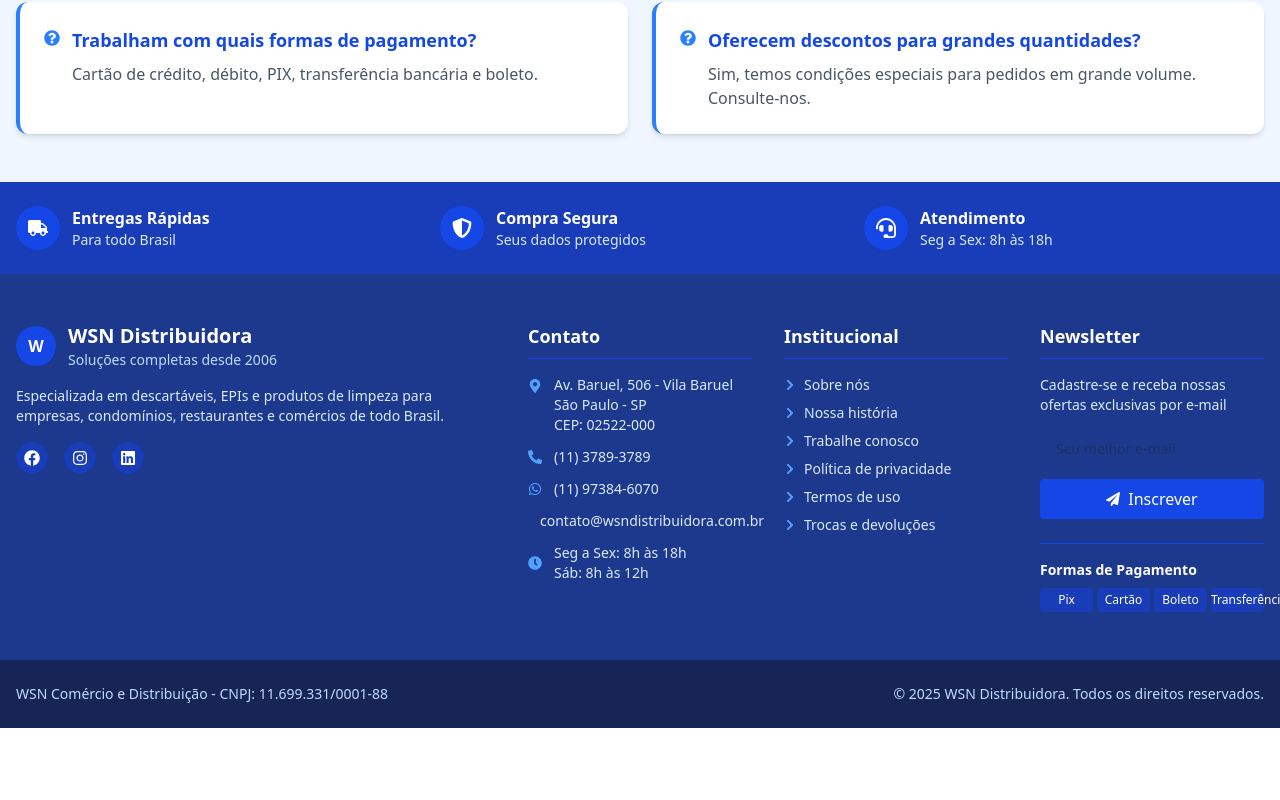
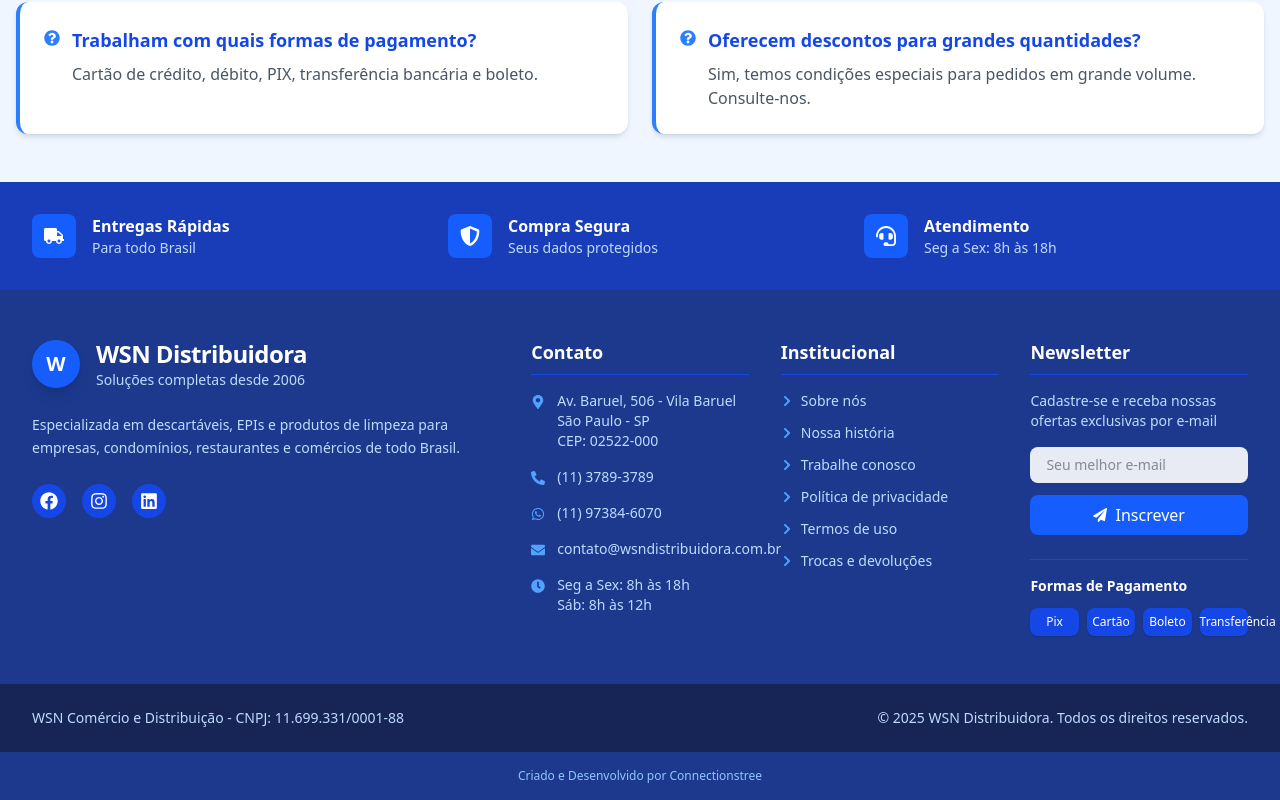
Before and after one commit to fabiojsdev/wsn_front, a React (Vite) app: page /contact in a window 1280 px wide. Shown: the part 1862-2662 px from the top of the page. Before the commit the page ends 2590 px from the top, so only its background shows below. Built offline with nearby package versions, Linux system fonts and the light colour scheme.

Commit message:
update do footer

```diff
--- a/src/components/Footer.tsx
+++ b/src/components/Footer.tsx
@@ -1,139 +1,154 @@
 import { useState } from "react";
-import { FaPhoneAlt, FaEnvelope, FaWhatsapp, FaPaperPlane, FaCheckCircle, FaChevronRight, FaMapMarkerAlt, FaClock, FaShieldAlt } from "react-icons/fa";
+import { FaPhoneAlt, FaEnvelope, FaWhatsapp, FaPaperPlane, FaCheckCircle, FaChevronRight, FaMapMarkerAlt, FaClock, FaShieldAlt, FaTruck, FaHeadset, FaFacebook, FaInstagram, FaLinkedin } from "react-icons/fa";
+
+type ServiceCardProps = {
+  icon: React.ComponentType<{ className?: string }>;
+  title: string;
+  description: string;
+};
+
+const ServiceCard = ({ icon: Icon, title, description }: ServiceCardProps) => (
+  <div className="flex items-center space-x-4 group">
+    <div className="bg-blue-600 p-3 rounded-lg transform group-hover:scale-105 transition-transform duration-300">
+      <Icon className="text-white text-xl" />
+    </div>
+    <div>
+      <h4 className="font-semibold text-white">{title}</h4>
+      <p className="text-blue-200 text-sm">{description}</p>
+    </div>
+  </div>
+);
+
+type ContactInfoProps = {
+  icon: React.ComponentType<{ className?: string }>;
+  content: React.ReactNode;
+};
+
+const ContactInfo = ({ icon: Icon, content }: ContactInfoProps) => (
+  <p className="text-sm text-blue-200 flex items-start gap-3">
+    <Icon className="text-blue-400 mt-1 flex-shrink-0" />
+    <span>{content}</span>
+  </p>
+);
+
+type QuickLinkProps = {
+  text: string;
+};
+
+const QuickLink = ({ text }: QuickLinkProps) => (
+  <li>
+    <a href="#" className="text-sm text-blue-200 hover:text-white flex items-center gap-2 transition-colors duration-200">
+      <FaChevronRight className="text-xs text-blue-400" />
+      {text}
+    </a>
+  </li>
+);
 
 export function Footer() {
   const [email, setEmail] = useState("");
   const [subscribed, setSubscribed] = useState(false);
 
-  const handleSubmit = (e: React.FormEvent) => {
+  const handleSubmit = (e: { preventDefault: () => void; }) => {
     e.preventDefault();
-    // Aqui você pode enviar o email para sua API
     console.log("Email enviado:", email);
     setSubscribed(true);
     setEmail("");
-
-    // Resetar mensagem de sucesso após 5 segundos
-    setTimeout(() => {
-      setSubscribed(false);
-    }, 5000);
+    setTimeout(() => setSubscribed(false), 5000);
   };
 
   return (
-    <footer className="bg-blue-900 text-white">
-      {/* Seção superior */}
-      <div className="bg-blue-800 py-6">
-        <div className="max-w-7xl mx-auto px-4">
-          <div className="grid grid-cols-1 md:grid-cols-3 gap-6">
-            <div className="flex items-center justify-center md:justify-start">
-              <div className="bg-blue-700 p-3 rounded-full mr-3">
-                <FaTruck className="text-white text-xl" />
-              </div>
-              <div>
-                <h4 className="font-semibold">Entregas Rápidas</h4>
-                <p className="text-blue-100 text-sm">Para todo Brasil</p>
-              </div>
-            </div>
-
-            <div className="flex items-center justify-center md:justify-start">
-              <div className="bg-blue-700 p-3 rounded-full mr-3">
-                <FaShieldAlt className="text-white text-xl" />
-              </div>
-              <div>
-                <h4 className="font-semibold">Compra Segura</h4>
-                <p className="text-blue-100 text-sm">Seus dados protegidos</p>
-              </div>
-            </div>
-
-            <div className="flex items-center justify-center md:justify-start">
-              <div className="bg-blue-700 p-3 rounded-full mr-3">
-                <FaHeadset className="text-white text-xl" />
-              </div>
-              <div>
-                <h4 className="font-semibold">Atendimento</h4>
-                <p className="text-blue-100 text-sm">Seg a Sex: 8h às 18h</p>
-              </div>
-            </div>
+    <footer className="bg-blue-900 text-white font-sans">
+      {/* Top Section */}
+      <div className="bg-blue-800 py-8">
+        <div className="max-w-7xl mx-auto px-4 sm:px-6 lg:px-8">
+          <div className="grid grid-cols-1 md:grid-cols-3 gap-8">
+            <ServiceCard icon={FaTruck} title="Entregas Rápidas" description="Para todo Brasil" />
+            <ServiceCard icon={FaShieldAlt} title="Compra Segura" description="Seus dados protegidos" />
+            <ServiceCard icon={FaHeadset} title="Atendimento" description="Seg a Sex: 8h às 18h" />
           </div>
         </div>
       </div>
 
-      {/* Conteúdo principal do footer */}
+      {/* Main Content */}
       <div className="py-12">
-        <div className="max-w-7xl mx-auto px-4">
+        <div className="max-w-7xl mx-auto px-4 sm:px-6 lg:px-8">
           <div className="grid grid-cols-1 md:grid-cols-2 lg:grid-cols-5 gap-8">
-            {/* Logo e sobre */}
+            {/* Logo and About */}
             <div className="lg:col-span-2">
-              <div className="flex items-center mb-4">
-                <div className="bg-blue-700 text-white w-10 h-10 rounded-full flex items-center justify-center mr-3">
-                  <span className="font-bold">W</span>
+              <div className="flex items-center mb-6">
+                <div className="bg-blue-600 text-white w-12 h-12 rounded-full flex items-center justify-center mr-4 shadow-lg">
+                  <span className="font-bold text-xl">W</span>
                 </div>
                 <div>
-                  <h3 className="text-xl font-bold">WSN Distribuidora</h3>
+                  <h3 className="text-2xl font-bold tracking-tight">WSN Distribuidora</h3>
                   <p className="text-blue-200 text-sm">Soluções completas desde 2006</p>
                 </div>
               </div>
-              <p className="text-blue-100 text-sm mb-4">
-                Especializada em descartáveis, EPIs e produtos de limpeza para empresas,
-                condomínios, restaurantes e comércios de todo Brasil.
+              <p className="text-blue-200 text-sm mb-6 leading-relaxed">
+                Especializada em descartáveis, EPIs e produtos de limpeza para empresas, condomínios, restaurantes e comércios de todo Brasil.
               </p>
               <div className="flex space-x-4">
-                <a href="#" className="bg-blue-800 hover:bg-blue-700 p-2 rounded-full transition-colors">
-                  <FaFacebook className="text-white" />
-                </a>
-                <a href="#" className="bg-blue-800 hover:bg-blue-700 p-2 rounded-full transition-colors">
-                  <FaInstagram className="text-white" />
-                </a>
-                <a href="#" className="bg-blue-800 hover:bg-blue-700 p-2 rounded-full transition-colors">
-                  <FaLinkedin className="text-white" />
-                </a>
+                {[
+                  { icon: FaFacebook, href: "#" },
+                  { icon: FaInstagram, href: "#" },
+                  { icon: FaLinkedin, href: "#" },
+                ].map(({ icon: Icon, href }, idx) => (
+                  <a
+                    key={idx}
+                    href={href}
+                    className="bg-blue-700 hover:bg-blue-600 p-2 rounded-full transition-colors duration-200 transform hover:scale-110"
+                  >
+                    <Icon className="text-white text-lg" />
+                  </a>
+                ))}
               </div>
             </div>
 
-            {/* Contato */}
+            {/* Contact */}
             <div>
               <h3 className="text-lg font-semibold mb-4 pb-2 border-b border-blue-700">Contato</h3>
-              <div className="space-y-3">
-                <p className="text-sm text-blue-100 flex items-start gap-3">
-                  <FaMapMarkerAlt className="text-blue-400 mt-1 flex-shrink-0" />
-                  <span>Av. Baruel, 506 - Vila Baruel<br />São Paulo - SP<br />CEP: 02522-000</span>
-                </p>
-                <p className="text-sm text-blue-100 flex items-center gap-3">
-                  <FaPhoneAlt className="text-blue-400" />
-                  <span>(11) 3789-3789</span>
-                </p>
-                <p className="text-sm text-blue-100 flex items-center gap-3">
-                  <FaWhatsapp className="text-blue-400" />
-                  <span>(11) 97384-6070</span>
-                </p>
-                <p className="text-sm text-blue-100 flex items-center gap-3">
-                  <FaEnvelope className="text-blue-400" />
-                  <span>contato@wsndistribuidora.com.br</span>
-                </p>
-                <p className="text-sm text-blue-100 flex items-center gap-3">
-                  <FaClock className="text-blue-400" />
-                  <span>Seg a Sex: 8h às 18h<br />Sáb: 8h às 12h</span>
-                </p>
+              <div className="space-y-4">
+                <ContactInfo
+                  icon={FaMapMarkerAlt}
+                  content={
+                    <>
+                      Av. Baruel, 506 - Vila Baruel
+                      <br />
+                      São Paulo - SP
+                      <br />
+                      CEP: 02522-000
+                    </>
+                  }
+                />
+                <ContactInfo icon={FaPhoneAlt} content="(11) 3789-3789" />
+                <ContactInfo icon={FaWhatsapp} content="(11) 97384-6070" />
+                <ContactInfo icon={FaEnvelope} content="contato@wsndistribuidora.com.br" />
+                <ContactInfo
+                  icon={FaClock}
+                  content={
+                    <>
+                      Seg a Sex: 8h às 18h
+                      <br />
+                      Sáb: 8h às 12h
+                    </>
+                  }
+                />
               </div>
             </div>
 
-            {/* Links Rápidos */}
+            {/* Quick Links */}
             <div>
               <h3 className="text-lg font-semibold mb-4 pb-2 border-b border-blue-700">Institucional</h3>
-              <ul className="space-y-2">
+              <ul className="space-y-3">
                 {[
                   "Sobre nós",
                   "Nossa história",
                   "Trabalhe conosco",
                   "Política de privacidade",
                   "Termos de uso",
-                  "Trocas e devoluções"
+                  "Trocas e devoluções",
                 ].map((item, idx) => (
-                  <li key={idx}>
-                    <a href="#" className="text-sm text-blue-100 hover:text-white transition-colors flex items-center gap-2">
-                      <FaChevronRight className="text-xs text-blue-400" />
-                      {item}
-                    </a>
-                  </li>
+                  <QuickLink key={idx} text={item} />
                 ))}
               </ul>
             </div>
@@ -141,37 +156,37 @@
             {/* Newsletter */}
             <div>
               <h3 className="text-lg font-semibold mb-4 pb-2 border-b border-blue-700">Newsletter</h3>
-              <p className="text-sm text-blue-100 mb-4">
+              <p className="text-sm text-blue-200 mb-4">
                 Cadastre-se e receba nossas ofertas exclusivas por e-mail
               </p>
-              <form onSubmit={handleSubmit} className="space-y-3">
+              <div onSubmit={handleSubmit} className="space-y-3">
                 <input
                   type="email"
                   value={email}
                   onChange={(e) => setEmail(e.target.value)}
                   placeholder="Seu melhor e-mail"
-                  className="w-full px-4 py-2 text-gray-800 text-sm rounded focus:outline-none focus:ring-2 focus:ring-blue-500"
+                  className="w-full px-4 py-2 text-gray-800 text-sm rounded-lg focus:outline-none focus:ring-2 focus:ring-blue-500 bg-white/90 transition-all duration-200"
                   required
                 />
                 <button
                   type="submit"
-                  className="w-full bg-blue-700 hover:bg-blue-600 text-white font-medium py-2 rounded flex items-center justify-center gap-2 transition-colors"
+                  className="w-full bg-blue-600 hover:bg-blue-500 text-white font-medium py-2 rounded-lg flex items-center justify-center gap-2 transition-all duration-200"
                 >
                   <FaPaperPlane className="text-sm" />
                   Inscrever
                 </button>
-              </form>
+              </div>
               {subscribed && (
-                <p className="text-xs text-green-300 mt-3 flex items-center gap-2 bg-green-900/30 p-2 rounded">
+                <div className="text-xs text-green-300 mt-3 flex items-center gap-2 bg-green-900/20 p-2 rounded-lg animate-fade-in">
                   <FaCheckCircle />
                   Inscrição realizada! Em breve você receberá nossas novidades.
-                </p>
+                </div>
               )}
               <div className="mt-6 pt-4 border-t border-blue-700">
-                <h4 className="text-sm font-semibold mb-2">Formas de Pagamento</h4>
-                <div className="grid grid-cols-4 gap-1">
+                <h4 className="text-sm font-semibold mb-3">Formas de Pagamento</h4>
+                <div className="grid grid-cols-4 gap-2">
                   {["Pix", "Cartão", "Boleto", "Transferência"].map((method, idx) => (
-                    <div key={idx} className="bg-blue-800 text-center text-xs py-1 rounded">
+                    <div key={idx} className="bg-blue-700 text-center text-xs py-1.5 rounded-lg shadow-sm">
                       {method}
                     </div>
                   ))}
@@ -182,22 +197,21 @@
         </div>
       </div>
 
-      {/* Direitos Autorais */}
+      {/* Copyright */}
       <div className="bg-blue-950 py-6">
-        <div className="max-w-7xl mx-auto px-4">
-          <div className="flex flex-col md:flex-row justify-between items-center gap-4">
-            <p className="text-blue-200 text-sm text-center md:text-left">
-              WSN Comércio e Distribuição - CNPJ: 11.699.331/0001-88
-            </p>
-            <p className="text-blue-200 text-sm">
-              © {new Date().getFullYear()} WSN Distribuidora. Todos os direitos reservados.
-            </p>
+        <div className="max-w-7xl mx-auto px-4 sm:px-6 lg:px-8">
+          <div className="flex flex-col md:flex-row justify-between items-center gap-4 text-blue-200 text-sm">
+            <p>WSN Comércio e Distribuição - CNPJ: 11.699.331/0001-88</p>
+            <p>© {new Date().getFullYear()} WSN Distribuidora. Todos os direitos reservados.</p>
           </div>
         </div>
       </div>
+      <a href="http://connectionstree.vercel.app/" target="_blank" rel="noopener noreferrer">
+         <div className="text-center text-blue-300 text-xs py-4">
+        Criado e Desenvolvido por Connectionstree
+      </div>
+      </a>
+
     </footer>
   );
 }
-
-// Adicione esses ícones no import se necessário
-import { FaTruck, FaHeadset, FaFacebook, FaInstagram, FaLinkedin } from "react-icons/fa";
```
